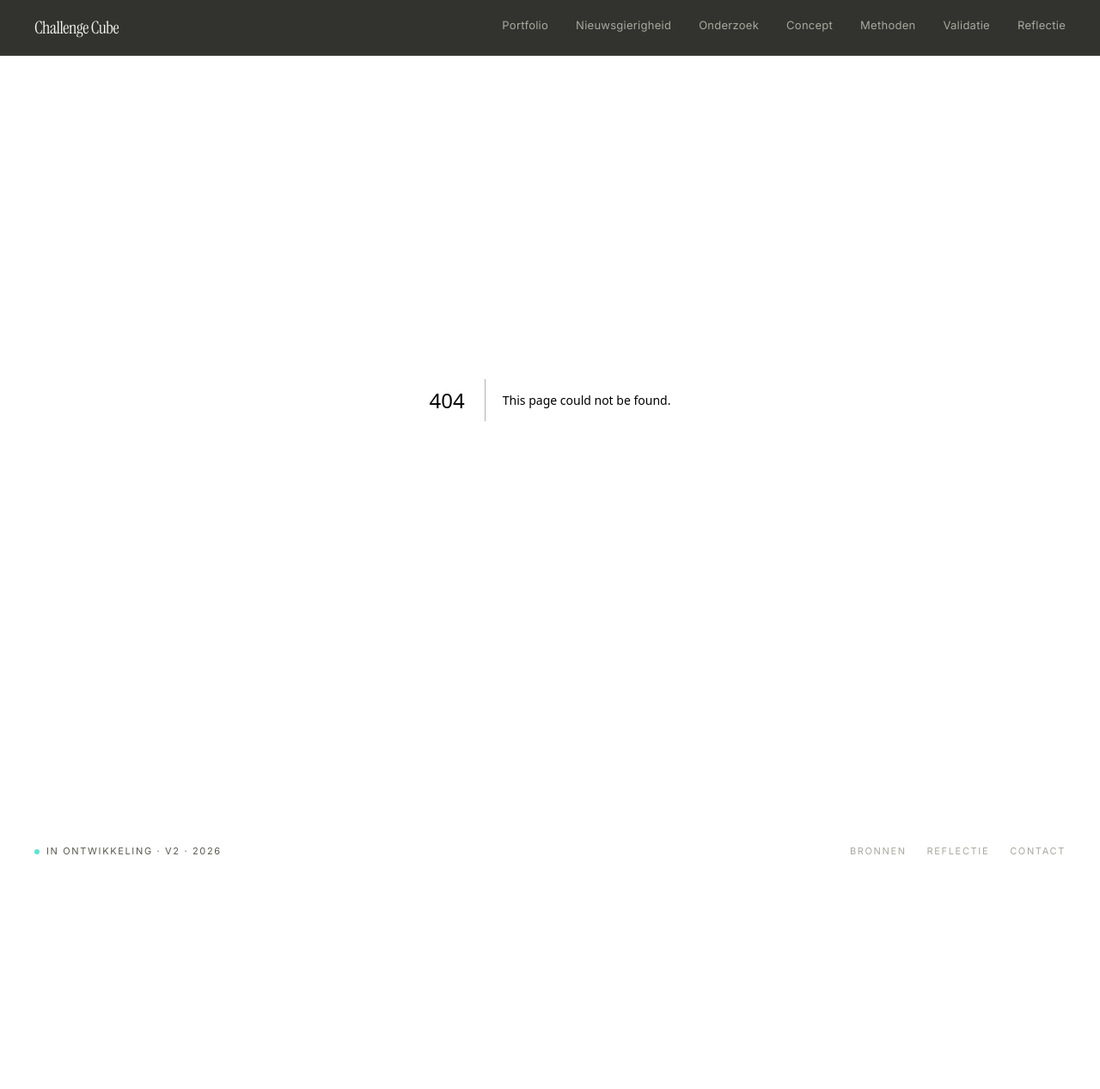
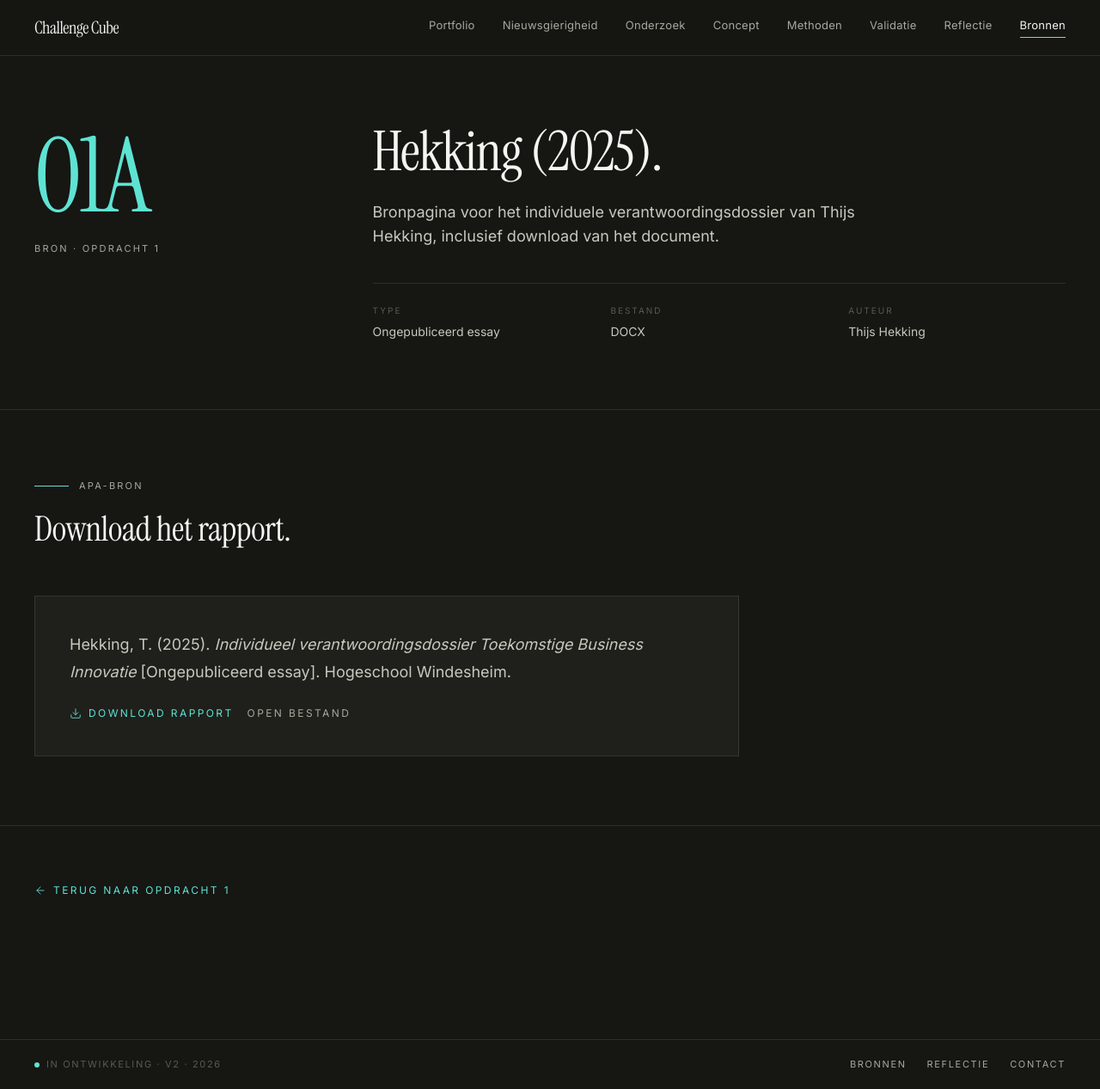
Before and after one commit to Littletimi9/challenge-cube-website, a Next.js app: page /bronnen/opdracht-1/hekking-2025 in a window 1280 px wide. Before the commit this address had no page. Shown: the whole page at 86% size. Before the commit the page ends 1019 px from the top, so only its background shows below. Built offline with nearby package versions, Linux system fonts and the light colour scheme.

Commit message:
Add source page downloads and source link behavior

```diff
--- /dev/null
+++ b/app/bronnen/opdracht-1/hekking-2025/page.tsx
@@ -0,0 +1,92 @@
+import Link from 'next/link'
+import { ArrowLeft, Download } from 'lucide-react'
+import PageHead from '@/components/rubric/PageHead'
+import SectionHeading from '@/components/rubric/SectionHeading'
+
+const reportPath = '/business-innovation-individueel-rapport-thijs-hekking.docx'
+
+export const metadata = {
+  title: 'Bron — Hekking (2025) · Challenge Cube',
+}
+
+export default function Hekking2025Page() {
+  return (
+    <>
+      <PageHead
+        number="01A"
+        label="Bron · Opdracht 1"
+        title="Hekking (2025)."
+        lead="Bronpagina voor het individuele verantwoordingsdossier van Thijs Hekking, inclusief download van het document."
+        meta={[
+          { key: 'Type', value: 'Ongepubliceerd essay' },
+          { key: 'Bestand', value: 'DOCX' },
+          { key: 'Auteur', value: 'Thijs Hekking' },
+        ]}
+      />
+
+      <section className="px-6 md:px-10 py-20">
+        <SectionHeading eyebrow="APA-bron" heading="Download het rapport." />
+
+        <div
+          className="max-w-[820px] p-8 md:p-10 flex flex-col gap-6"
+          style={{
+            backgroundColor: 'var(--surface)',
+            border: '0.5px solid var(--border)',
+          }}
+        >
+          <p
+            className="text-[17px] md:text-[18px]"
+            style={{ lineHeight: 1.75, color: 'var(--text-secondary)' }}
+          >
+            Hekking, T. (2025). <em>Individueel verantwoordingsdossier Toekomstige Business Innovatie</em> [Ongepubliceerd essay]. Hogeschool Windesheim.
+          </p>
+
+          <div className="flex flex-wrap items-center gap-4">
+            <a
+              href={reportPath}
+              download
+              className="inline-flex items-center gap-2 text-[12px] uppercase transition-opacity hover:opacity-80"
+              style={{
+                letterSpacing: '0.2em',
+                color: 'var(--accent-mint)',
+              }}
+            >
+              <Download size={14} strokeWidth={1.5} />
+              Download rapport
+            </a>
+
+            <a
+              href={reportPath}
+              target="_blank"
+              rel="noopener noreferrer"
+              className="inline-flex items-center gap-2 text-[12px] uppercase transition-opacity hover:opacity-80"
+              style={{
+                letterSpacing: '0.2em',
+                color: 'var(--text-muted)',
+              }}
+            >
+              Open bestand
+            </a>
+          </div>
+        </div>
+      </section>
+
+      <section
+        className="px-6 md:px-10 py-16"
+        style={{ borderTop: '0.5px solid var(--border)' }}
+      >
+        <Link
+          href="/bronnen/opdracht-1"
+          className="inline-flex items-center gap-2 text-[12px] uppercase hover:opacity-80 transition-opacity"
+          style={{
+            letterSpacing: '0.2em',
+            color: 'var(--accent-mint)',
+          }}
+        >
+          <ArrowLeft size={14} strokeWidth={1.5} />
+          Terug naar opdracht 1
+        </Link>
+      </section>
+    </>
+  )
+}
--- a/app/bronnen/opdracht-1/page.tsx
+++ b/app/bronnen/opdracht-1/page.tsx
@@ -7,19 +7,102 @@ export const metadata = {
   title: 'Opdracht 1 — Ambitieniveau duurzaamheid · Challenge Cube',
 }
 
-const onderdeel1Paragraphs = [
-  'In het kader van de module Toekomstbestendige Business Innovatie heb ik een individueel verantwoordingsdossier samengesteld waarin ik mij heb verdiept in duurzaamheid vanuit de drie pijlers: people, planet en profit. Het doel van het essay was om bewustwording te creëren over mijn eigen gedrag en de impact daarvan op duurzaamheid (Hekking, 2025).',
+const citeStyle: React.CSSProperties = {
+  color: 'var(--accent-mint)',
+  textDecoration: 'underline',
+  textDecorationThickness: '0.5px',
+  textUnderlineOffset: '2px',
+}
+
+function Cite({
+  id,
+  href,
+  children,
+}: {
+  id?: string
+  href?: string
+  children: React.ReactNode
+}) {
+  const targetHref = href ?? (id ? `#${id}` : '#')
+
+  return (
+    <a href={targetHref} style={citeStyle}>
+      {children}
+    </a>
+  )
+}
+
+type Bron = {
+  id: string
+  content: React.ReactNode
+}
+
+const onderdeel1Paragraphs: React.ReactNode[] = [
+  <>
+    In het kader van de module Toekomstbestendige Business Innovatie heb ik een individueel verantwoordingsdossier samengesteld waarin ik mij heb verdiept in duurzaamheid vanuit de drie pijlers: people, planet en profit. Het doel van het essay was om bewustwording te creëren over mijn eigen gedrag en de impact daarvan op duurzaamheid <Cite href="/bronnen/opdracht-1/hekking-2025">(Hekking, 2025)</Cite>.
+  </>,
   'Op het gebied van planet heb ik mijn ecologische voetafdruk berekend. Met een score van 2,6 scoor ik lager dan de gemiddelde Nederlander (3,3). Dit verschil is grotendeels te verklaren doordat mijn ouderlijk huis recentelijk is verduurzaamd met een warmtepomp, zonnepanelen en betere isolatie. Tegelijkertijd kwamen voeding en vervoer als verbeterpunten naar voren: thuis wordt vier tot vijf keer per week vlees gegeten en voor korte afstanden pak ik vaak de benzineauto. Uit mijn mobiliteitsanalyse bleek dat ik in één week 202,6 kilometer reed, waarvan het merendeel korte ritten betrof die ook per fiets afgelegd hadden kunnen worden. Bij de opdracht duurzaam inkopen onderzocht ik biologische en fairtrade alternatieven voor dagelijkse producten. Deze bleken vaak wel beschikbaar maar aanzienlijk duurder, waardoor de overstap niet altijd realistisch is.',
   'Op het gebied van people heb ik mij gericht op inclusieve communicatie, bewustzijn van privileges en het versterken van mijn sociale netwerk. Door bewust duidelijker taalgebruik en langzamer praten toe te passen, merkte ik dat mensen mij sneller begrepen. Bij de opdracht over privileges werd ik mij ervan bewust dat toegang tot onderwijs, gezondheidszorg en financiële stabiliteit geen vanzelfsprekendheden zijn. Als concrete actie heb ik oude kleding ingeleverd bij een textielbak voor hergebruik. Daarnaast voerde ik een digitale detox uit waarbij ik mijn schermtijd bewust verminderde, wat positief bijdroeg aan mijn welzijn.',
   'Op het gebied van profit analyseerde ik Philips en ASML op rendement en duurzaamheid. Mijn keuze viel op Philips vanwege hun verdergaande duurzaamheidsbeleid en hoger dividendrendement. Daarnaast onderzocht ik Tony’s Chocolonely als sociale onderneming: dit bedrijf laat zien dat winstgevend ondernemen en een sociale missie samen kunnen gaan. Het MKB-interview met MBI Steenmeesters gaf inzicht in hoe een middelgroot productiebedrijf duurzaamheid integreert via windmolens, zonnepanelen en circulaire processen. Samenvattend heeft het essay mij bewust gemaakt dat duurzaamheid direct raakt aan mijn dagelijkse keuzes, van voeding en vervoer tot communicatie en investeringen.',
 ]
 
-const onderdeel2Paragraphs = [
-  'Als ik kijk naar mijn persoonlijke ambitieniveau rondom het probleem – scholieren die tijdens school ongezonde snacks kiezen door gemak, verleiding en sociale invloed – kies ik duidelijk voor “omdat het hoort”, met daarnaast een ondersteunende rol voor “omdat het loont”. MVO Nederland benadrukt dat ondernemers om verschillende motieven aan MVO doen: omdat het hoort, omdat het moet, of omdat het loont (Mvo omdat het hoort, moet of loont, 2008). Mijn keuze voor “hoort” als hoofdmotief sluit aan bij de morele verantwoordelijkheid die ik voel als toekomstig professional.',
-  'De reden dat “hoort” voor mij centraal staat, komt voort uit mijn eigen ontwikkeling tijdens de opdrachten. Ik heb gemerkt dat veel van mijn eigen gedrag lange tijd gestuurd werd door routine en gemak, bijvoorbeeld bij voeding en vervoer (Hekking, 2025). Pas toen ik dit concreet ging meten en analyseren, werd ik me bewust van de impact. Dat zie ik direct terug bij scholieren: ook zij maken keuzes zonder daar echt bij stil te staan. Vanuit dat perspectief vind ik dat je als toekomstig marketeer een verantwoordelijkheid hebt om niet alleen producten te verkopen, maar ook gedrag positief te beïnvloeden.',
+const bronnen: Bron[] = [
+  {
+    id: 'bron-duurzaam-ondernemen-2008',
+    content: (
+      <>
+        Duurzaam Ondernemen. (2008, 9 februari). <em>Mvo omdat het hoort, moet of loont</em>. Duurzaam-ondernemen.nl.{' '}
+        <a
+          href="https://www.duurzaam-ondernemen.nl/mvo-omdat-het-hoort-moet-of-loont/"
+          target="_blank"
+          rel="noopener noreferrer"
+          style={{ color: 'var(--accent-mint)', textDecoration: 'underline' }}
+        >
+          https://www.duurzaam-ondernemen.nl/mvo-omdat-het-hoort-moet-of-loont/
+        </a>
+      </>
+    ),
+  },
+  {
+    id: 'bron-elkington-1997',
+    content:
+      'Elkington, J. (1997). Cannibals with forks: The triple bottom line of 21st century business. Capstone Publishing.',
+  },
+  {
+    id: 'bron-hekking-2025',
+    content: (
+      <>
+        Hekking, T. (2025). <em>Individueel verantwoordingsdossier Toekomstige Business Innovatie</em> [Ongepubliceerd essay]. Hogeschool Windesheim.{' '}
+        <Link
+          href="/bronnen/opdracht-1/hekking-2025"
+          style={{ color: 'var(--accent-mint)', textDecoration: 'underline' }}
+        >
+          Open bronpagina
+        </Link>
+      </>
+    ),
+  },
+  {
+    id: 'bron-ser-2000',
+    content:
+      'Sociaal-Economische Raad. (2000). De winst van waarden: Advies over maatschappelijk verantwoord ondernemen. SER.',
+  },
+]
+
+const onderdeel2Paragraphs: React.ReactNode[] = [
+  <>
+    Als ik kijk naar mijn persoonlijke ambitieniveau rondom het probleem – scholieren die tijdens school ongezonde snacks kiezen door gemak, verleiding en sociale invloed – kies ik duidelijk voor “omdat het hoort”, met daarnaast een ondersteunende rol voor “omdat het loont”. MVO Nederland benadrukt dat ondernemers om verschillende motieven aan MVO doen: omdat het hoort, omdat het moet, of omdat het loont <Cite id="bron-duurzaam-ondernemen-2008">(Mvo omdat het hoort, moet of loont, 2008)</Cite>. Mijn keuze voor “hoort” als hoofdmotief sluit aan bij de morele verantwoordelijkheid die ik voel als toekomstig professional.
+  </>,
+  <>
+    De reden dat “hoort” voor mij centraal staat, komt voort uit mijn eigen ontwikkeling tijdens de opdrachten. Ik heb gemerkt dat veel van mijn eigen gedrag lange tijd gestuurd werd door routine en gemak, bijvoorbeeld bij voeding en vervoer <Cite href="/bronnen/opdracht-1/hekking-2025">(Hekking, 2025)</Cite>. Pas toen ik dit concreet ging meten en analyseren, werd ik me bewust van de impact. Dat zie ik direct terug bij scholieren: ook zij maken keuzes zonder daar echt bij stil te staan. Vanuit dat perspectief vind ik dat je als toekomstig marketeer een verantwoordelijkheid hebt om niet alleen producten te verkopen, maar ook gedrag positief te beïnvloeden.
+  </>,
   'Wat mij hierin vooral heeft gevormd, is dat kleine veranderingen daadwerkelijk effect hebben. In mijn eigen gedrag zag ik dat al: minder verspilling, bewuster omgaan met spullen en kleine sociale acties zorgen voor een merkbaar verschil. Dat sluit aan bij wat we ook terugzien in ons onderzoek: jongeren eten vaak ongezond niet omdat ze dat per se willen, maar omdat het gezellig is, makkelijk is en past bij het moment. Daardoor geloof ik dat je geen grote, ingewikkelde oplossing nodig hebt, maar juist iets dat naadloos aansluit op hun gedrag.',
-  'Vanuit People betekent mijn ambitieniveau dat gezondheid en welzijn voorop staan. Het probleem gaat niet alleen over voeding, maar ook over energie, concentratie en hoe jongeren zich voelen op school. Vanuit Planet zie ik dat dit ook breder doorwerkt, bijvoorbeeld in verpakkingen en consumptiegedrag, maar dat is voor mij minder leidend dan de sociale impact. Vanuit Profit ben ik realistischer geworden: een oplossing moet ook werken in de praktijk. Als iets niet aantrekkelijk, betaalbaar of makkelijk is, gaan mensen het simpelweg niet gebruiken. De Sociaal-Economische Raad beschrijft MVO dan ook als het bewust richten van ondernemingsactiviteiten op waardecreatie in drie dimensies — people, planet en profit — gericht op maatschappelijke welvaart op lange termijn (Cramer, 2005).',
-  'Daarom voeg ik bewust een deel “omdat het loont” toe. Niet als hoofdreden, maar als voorwaarde. Een oplossing moet voor scholieren aantrekkelijk zijn (smaak, prijs, gemak), voor scholen waarde toevoegen (bijvoorbeeld betere focus of imago) en voor aanbieders interessant zijn om aan te bieden. Alleen dan ontstaat er echt verandering. Dit sluit aan bij de Triple Bottom Line van Elkington (1997), die stelt dat economische, sociale en ecologische waarde gelijktijdig en in balans moeten worden nagestreefd.',
+  <>
+    Vanuit People betekent mijn ambitieniveau dat gezondheid en welzijn voorop staan. Het probleem gaat niet alleen over voeding, maar ook over energie, concentratie en hoe jongeren zich voelen op school. Vanuit Planet zie ik dat dit ook breder doorwerkt, bijvoorbeeld in verpakkingen en consumptiegedrag, maar dat is voor mij minder leidend dan de sociale impact. Vanuit Profit ben ik realistischer geworden: een oplossing moet ook werken in de praktijk. Als iets niet aantrekkelijk, betaalbaar of makkelijk is, gaan mensen het simpelweg niet gebruiken. De Sociaal-Economische Raad beschrijft MVO dan ook als het bewust richten van ondernemingsactiviteiten op waardecreatie in drie dimensies — people, planet en profit — gericht op maatschappelijke welvaart op lange termijn <Cite id="bron-ser-2000">(Sociaal-Economische Raad, 2000)</Cite>.
+  </>,
+  <>
+    Daarom voeg ik bewust een deel “omdat het loont” toe. Niet als hoofdreden, maar als voorwaarde. Een oplossing moet voor scholieren aantrekkelijk zijn (smaak, prijs, gemak), voor scholen waarde toevoegen (bijvoorbeeld betere focus of imago) en voor aanbieders interessant zijn om aan te bieden. Alleen dan ontstaat er echt verandering. Dit sluit aan bij de Triple Bottom Line van <Cite id="bron-elkington-1997">Elkington (1997)</Cite>, die stelt dat economische, sociale en ecologische waarde gelijktijdig en in balans moeten worden nagestreefd.
+  </>,
   'Mijn ambitie is dus om duurzaamheid niet alleen vanuit overtuiging toe te passen, maar ook slim te vertalen naar gedrag en waarde. De combinatie van “hoort” als morele basis en “loont” als praktische uitvoering zorgt ervoor dat ik niet alleen idealistisch denk, maar ook effectief kan handelen. Dat past bij het type professional dat ik wil worden: iemand die impact maakt, maar wel op een manier die werkt in de echte wereld.',
 ]
 
@@ -90,6 +173,39 @@ export default function Opdracht1Page() {
         </div>
       </section>
 
+      {/* Bronnenlijst */}
+      <section
+        className="px-6 md:px-10 py-20"
+        style={{ borderTop: '0.5px solid var(--border)' }}
+      >
+        <SectionHeading
+          eyebrow="Bronnenlijst"
+          heading="Bronnenlijst."
+        />
+
+        <ol
+          className="grid gap-5 max-w-[820px] list-none p-0 m-0"
+          style={{
+            color: 'var(--text-secondary)',
+          }}
+        >
+          {bronnen.map((bron) => (
+            <li
+              key={bron.id}
+              id={bron.id}
+              className="scroll-mt-24 text-[15px] md:text-[16px]"
+              style={{
+                lineHeight: 1.7,
+                paddingLeft: '2.5rem',
+                textIndent: '-2.5rem',
+              }}
+            >
+              {bron.content}
+            </li>
+          ))}
+        </ol>
+      </section>
+
       {/* Terug-navigatie */}
       <section
         className="px-6 md:px-10 py-16"
--- a/app/bronnen/page.tsx
+++ b/app/bronnen/page.tsx
@@ -1,4 +1,5 @@
 import { ExternalLink } from 'lucide-react'
+import Link from 'next/link'
 import PageHead from '@/components/rubric/PageHead'
 import SectionHeading from '@/components/rubric/SectionHeading'
 import { sources, typeLabels, type Source, type SourceType } from '@/content/bronnen'
@@ -26,6 +27,45 @@ export default function BronnenPage() {
           { key: 'Stijl', value: 'APA 7' },
         ]}
       />
+
+      <section className="px-6 md:px-10 py-16 md:py-20">
+        <SectionHeading eyebrow="Opdrachten" heading="Bronnen per opdracht." />
+        <div
+          className="max-w-[820px] p-6 md:p-8 flex items-center justify-between gap-6"
+          style={{
+            border: '0.5px solid var(--border)',
+            backgroundColor: 'var(--surface)',
+          }}
+        >
+          <div className="flex flex-col gap-2">
+            <p
+              className="text-[10px] uppercase"
+              style={{ letterSpacing: '0.2em', color: 'var(--text-dim)' }}
+            >
+              /bronnen/opdracht-1
+            </p>
+            <h3
+              className="font-serif text-[22px]"
+              style={{ lineHeight: 1.2, color: 'var(--text-primary)' }}
+            >
+              Opdracht 1 — Ambitieniveau duurzaamheid
+            </h3>
+            <p className="text-[14px]" style={{ color: 'var(--text-secondary)' }}>
+              APA-bronnenlijst met gekoppelde bronverwijzingen in de lopende tekst.
+            </p>
+          </div>
+          <Link
+            href="/bronnen/opdracht-1"
+            target="_blank"
+            rel="noopener noreferrer"
+            className="inline-flex items-center gap-1.5 text-[12px] uppercase shrink-0 hover:opacity-80"
+            style={{ letterSpacing: '0.15em', color: 'var(--accent-mint)' }}
+          >
+            Open
+            <ExternalLink size={12} strokeWidth={1.5} />
+          </Link>
+        </div>
+      </section>
 
       {grouped.map(({ type, items }) => (
         <section key={type} className="px-6 md:px-10 py-16 md:py-20">
--- a/app/layout.tsx
+++ b/app/layout.tsx
@@ -2,6 +2,7 @@ import type { Metadata } from 'next'
 import { Inter, Instrument_Serif } from 'next/font/google'
 import Navigation from '@/components/layout/Navigation'
 import Footer from '@/components/layout/Footer'
+import SourcePageLinkHandler from '@/components/layout/SourcePageLinkHandler'
 import './globals.css'
 
 const inter = Inter({
@@ -31,6 +32,7 @@ export default function RootLayout({
   return (
     <html lang="nl" className={`${inter.variable} ${instrumentSerif.variable}`}>
       <body>
+        <SourcePageLinkHandler />
         <a
           href="#main-content"
           className="sr-only focus:not-sr-only focus:fixed focus:top-3 focus:left-3 focus:z-[60] focus:px-4 focus:py-2 focus:bg-[var(--accent-mint)] focus:text-[var(--canvas)] focus:rounded"
--- a/components/layout/Navigation.tsx
+++ b/components/layout/Navigation.tsx
@@ -13,6 +13,7 @@ const links = [
   { href: '/methoden', label: 'Methoden' },
   { href: '/validatie', label: 'Validatie' },
   { href: '/reflectie', label: 'Reflectie' },
+  { href: '/bronnen', label: 'Bronnen' },
 ]
 
 export default function Navigation() {
--- /dev/null
+++ b/components/layout/SourcePageLinkHandler.tsx
@@ -0,0 +1,40 @@
+'use client'
+
+import { useEffect } from 'react'
+
+function isSourcePageLink(url: URL) {
+  return url.origin === window.location.origin && url.pathname.startsWith('/bronnen/')
+}
+
+export default function SourcePageLinkHandler() {
+  useEffect(() => {
+    function handleClick(event: MouseEvent) {
+      if (event.defaultPrevented || event.button !== 0) return
+      if (event.metaKey || event.ctrlKey || event.shiftKey || event.altKey) return
+
+      const target = event.target
+
+      if (!(target instanceof Element)) return
+
+      const anchor = target.closest('a[href]')
+
+      if (!(anchor instanceof HTMLAnchorElement)) return
+
+      const url = new URL(anchor.href, window.location.href)
+
+      if (!isSourcePageLink(url)) return
+      if (url.pathname === window.location.pathname) return
+
+      event.preventDefault()
+      window.open(url.toString(), '_blank', 'noopener,noreferrer')
+    }
+
+    document.addEventListener('click', handleClick)
+
+    return () => {
+      document.removeEventListener('click', handleClick)
+    }
+  }, [])
+
+  return null
+}
```
Also changed, not shown: 1 other file (tests, documents, lock files or other folders).
